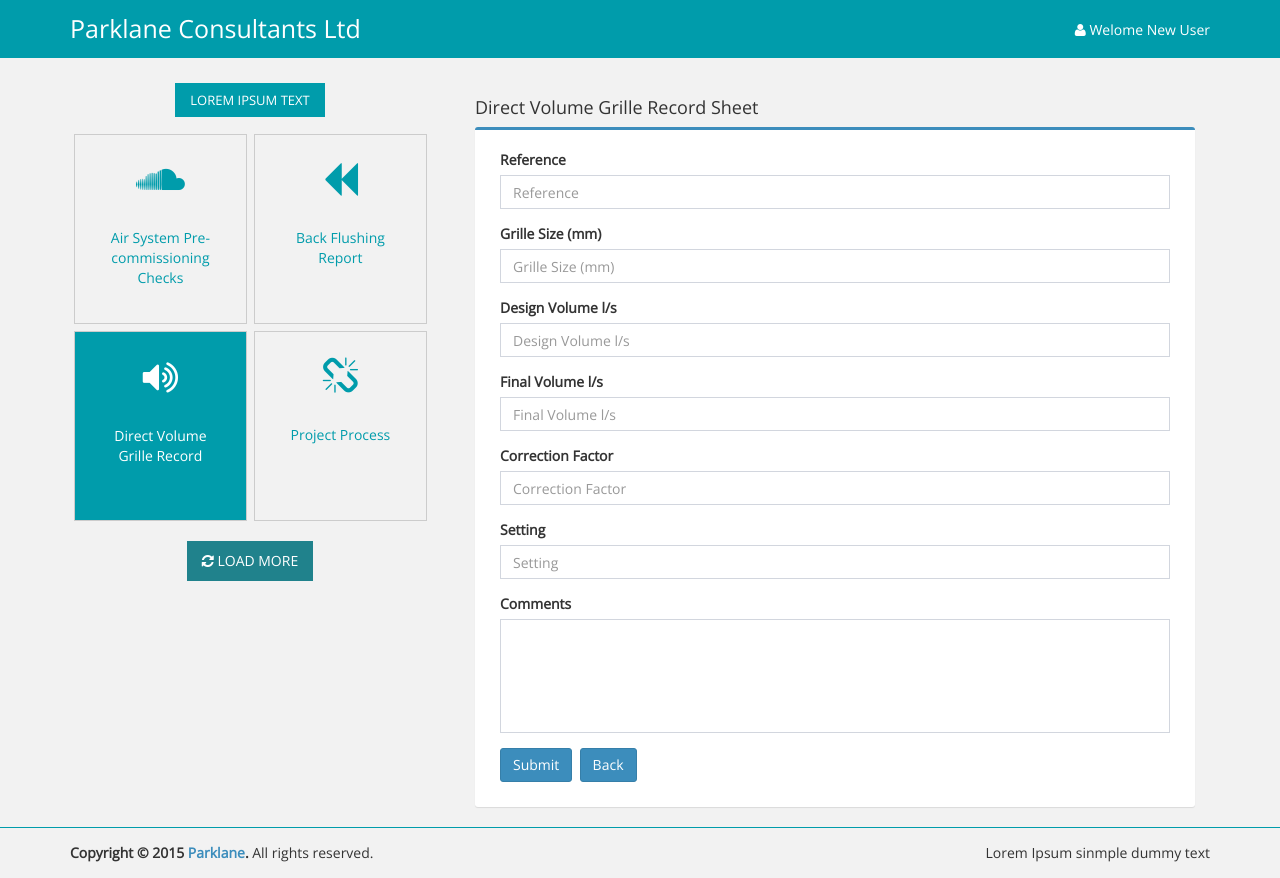
After one commit to mrpoobalan/park, a CodeIgniter app: page /database/projectmaster/create_direct_volume in a window 1280 px wide. The commit adds this page. Run offline with CodeIgniter, Linux system fonts and the light colour scheme.

Commit message:
direct volume page added

```diff
--- a/application/controllers/Projectmaster.php
+++ b/application/controllers/Projectmaster.php
@@ -120,28 +120,11 @@ class Projectmaster extends MY_Controller {
         $result['backflush'] = $this->projectprocess->get_back_flush();
         $result['project'] = $this->projectprocess->get_project_process();
         $this->viewTemplates('backflush_view', $result);
-        return false;
-        $this->form_validation->set_rules('reference', 'Reference', 'required');
-        $this->form_validation->set_rules('temperature', 'Temperature', 'required');
-        if ($this->form_validation->run() == FALSE) {
-
-            $result['project'] = $this->projectprocess->get_project_process();
-            $this->viewTemplates('backflush_view', $result);
-        } else {
-            $data = array(
-                'reference' => $this->input->post('reference'),
-                'temperature' => $this->input->post('temperature'),
-                'comments' => $this->input->post('comments'),
-            );
-            $last_insert_id = $this->projectprocess->insert_backflush($data);
-            $result = array();
-            $this->viewTemplates('backflush_create_view', $result);
-        }
     }
 
     public function createBlackflush() {
         $this->form_validation->set_rules('reference', 'Reference', 'required');
-        $this->form_validation->set_rules('temperature', 'Temperature', 'required');
+        $this->form_validation->set_rules('temperature', 'Temperature', 'required|is_natural|numeric');
         if ($this->form_validation->run() == FALSE) {
             $result = array();
             $this->viewTemplates('backflush_create_view', $result);
@@ -158,4 +141,46 @@ class Projectmaster extends MY_Controller {
         }
     }
 
+    public function directvol() {
+
+        $result['direct_volume'] = $this->projectprocess->get_direct_volume();
+        $result['project'] = $this->projectprocess->get_project_process();
+        $this->viewTemplates('direct_volume_view', $result);
+    }
+
+    public function create_direct_volume() {
+        $this->form_validation->set_rules('reference', 'Reference', 'required');
+        $this->form_validation->set_rules('grille', 'Grille Size', 'required|is_natural|numeric');
+        $this->form_validation->set_rules('design', 'Design Volume', 'required|is_natural|numeric');
+        $this->form_validation->set_rules('finalvol', 'Final Volume', 'required|is_natural|numeric');
+        $this->form_validation->set_rules('correctionfact', 'Correction Factor', 'required|is_natural|numeric');
+        $this->form_validation->set_rules('settings', 'Setting', 'required');
+        if ($this->form_validation->run() == FALSE) {
+            $result = array();
+            $this->viewTemplates('directvol_create_view', $result);
+        } else {
+            $design = $this->input->post('design');
+            $finalvolume = $this->input->post('finalvol');
+            $correctionfactor = $this->input->post('correctionfact');
+            $actualvolume = $finalvolume * $correctionfactor;
+            $percentage = ($actualvolume / $design);
+            $data = array(
+                'reference' => $this->input->post('reference'),
+                'grillesize' => $this->input->post('grille'),
+                'designvolume' => $design,
+                'finalvolume' => $finalvolume,
+                'correctionfactor' => $correctionfactor,
+                'actualvolume' => $actualvolume,
+                'percentage' => $percentage,
+                'settings' => $this->input->post('settings'),
+                'comments' => $this->input->post('comments'),
+            );
+            $last_insert_id = $this->projectprocess->insert_directvolume($data);
+
+            $result['project'] = $this->projectprocess->get_project_process();
+            $result['direct_volume'] = $this->projectprocess->get_direct_volume();
+            $this->viewTemplates('direct_volume_view', $result);
+        }
+    }
+
 }
--- a/application/models/Projectprocess.php
+++ b/application/models/Projectprocess.php
@@ -66,6 +66,18 @@ class Projectprocess extends CI_Model {
         return $result = $query->result_array();
     }
 
+    public function insert_directvolume($data) {
+        $this->db->insert('directvolume', $data);
+        $insert_id = $this->db->insert_id();
+        return $insert_id;
+    }
+
+    public function get_direct_volume() {
+        $sql = "SELECT * FROM directvolume";
+        $query = $this->db->query($sql);
+        return $result = $query->result_array();
+    }
+
 }
 
 ?>
--- a/application/views/airsystem_process_view.php
+++ b/application/views/airsystem_process_view.php
@@ -91,7 +91,7 @@ defined('BASEPATH') OR exit('No direct script access allowed');
                                 <label><input type="radio" <?php echo $checkedno; ?> name="check<?php echo $processstep['id']; ?>[checkbox]" value="N" <?php echo set_radio('check' . $processstep['id'] . '[checkbox]', 'N'); ?>>No</label>
                                 <label><input type="radio" <?php echo $checkedna; ?> name="check<?php echo $processstep['id']; ?>[checkbox]" value="N/A" <?php echo set_radio('check' . $processstep['id'] . '[checkbox]', 'N/A'); ?>>N/A</label>
                             </td><span style='color: red'><?php echo form_error('check' . $processstep['id'] . '[checkbox]'); ?></span>
-    <!--                            <td><input type="textarea" class="form-control" name="check<?php echo $processstep['id']; ?>[comments]" id="comments<?php //echo $processstep['id'];                                                                              ?>" value="<?php
+    <!--                            <td><input type="textarea" class="form-control" name="check<?php echo $processstep['id']; ?>[comments]" id="comments<?php //echo $processstep['id'];                                                                               ?>" value="<?php
                             if (!empty($airsystem)) {
                                 $airsystem[$processstep['id'] - 1]['comments'];
                             }
@@ -119,9 +119,11 @@ defined('BASEPATH') OR exit('No direct script access allowed');
                                 <tbody>
                                     <tr>
                                         <td>Comments</td>
-                                        <td ><textarea style="resize:none;width:603px; height:117px;" id="projproc_comments" name="projproc_comments" class="form-control custom-control" rows="5" col="15"  <?php echo set_value('projproc_comments'); ?>><?php
+                                        <td ><textarea style="resize:none;width:603px; height:117px;" id="projproc_comments" name="projproc_comments" class="form-control custom-control" rows="5" col="15"  ><?php
                                                 if (!empty($projectcomments)) {
                                                     echo $projectcomments['comments'];
+                                                } else {
+                                                    echo set_value('projproc_comments');
                                                 }
                                                 ?></textarea></td>
 
--- a/application/views/backflush_create_view.php
+++ b/application/views/backflush_create_view.php
@@ -10,17 +10,17 @@ defined('BASEPATH') OR exit('No direct script access allowed');
                 <div class="box-body ">
                     <div class="form-group">
                         <label >Reference</label>
-                        <input type="text" class="form-control" name="reference" id="username" placeholder="Reference" value="" required ><span style='color: red'><?php echo form_error('reference'); ?></span>
+                        <input type="text" class="form-control" name="reference" id="username" placeholder="Reference" value="<?php echo set_value('reference'); ?>" required ><span style='color: red'><?php echo form_error('reference'); ?></span>
                     </div>
 
                     <div class="form-group">
                         <label >Temperature</label>
-                        <input type="text" class="form-control" name="temperature" id="temperature" placeholder="Temperature" value="" required><span style='color: red'><?php echo form_error('temperature'); ?></span>
+                        <input type="text" class="form-control" name="temperature" id="temperature" placeholder="Temperature" value="<?php echo set_value('temperature'); ?>" required><span style='color: red'><?php echo form_error('temperature'); ?></span>
                     </div>
 
                     <div class="form-group">
                         <label >Comments</label>
-                        <textarea name="comments" id="comments" class="form-control custom-control" rows="5" style="resize:none" <?php echo set_value('comments'); ?>></textarea>
+                        <textarea name="comments" id="comments" class="form-control custom-control" rows="5" style="resize:none"><?php echo set_value('comments'); ?></textarea>
                     </div>
                     <div >
                         <?php if (empty($airsystem)) { ?>
--- a/application/views/common/footer.php
+++ b/application/views/common/footer.php
@@ -32,9 +32,11 @@ defined('BASEPATH') OR exit('No direct script access allowed');
 //                    'bSortable': false,
 //                    'aTargets': [0]
 //                }]
-
+            "scrollX": true
         });
-
+        $("#example2").DataTable({
+            "scrollX": true
+        });
     });
 </script>
 <script>
--- a/application/views/common/left_content.php
+++ b/application/views/common/left_content.php
@@ -19,7 +19,7 @@ defined('BASEPATH') OR exit('No direct script access allowed');
                     </a>
                 </div>
                 <div class="tabbox animated zoomIn element">
-                    <a href="#" id="directvolume">
+                    <a href="<?php echo base_url(); ?>projectmaster/directvol" id="directvol">
                         <p><i class="fa fa-volume-up"></i></p>
                         <p>Direct Volume Grille Record</p>
                     </a>
@@ -43,10 +43,20 @@ defined('BASEPATH') OR exit('No direct script access allowed');
                 if (activeclass == 'airSystem') {
                     jQuery("#airSystem").addClass('active');
                     jQuery("#backflush").removeClass('active');
+                    jQuery("#directvol").removeClass('active');
                 }
-                else if (activeclass == 'backflush') {
+                else if (activeclass == 'backflush' || activeclass == 'createBlackflush') {
+                    jQuery("#backflush").addClass('active');
                     jQuery("#airSystem").removeClass('active');
-                    jQuery("#backflush").addClass('active');
+                    jQuery("#directvol").removeClass('active');
+                } else if (activeclass == 'directvol' || activeclass == 'create_direct_volume') {
+                    jQuery("#directvol").addClass('active');
+                    jQuery("#airSystem").removeClass('active');
+                    jQuery("#backflush").removeClass('active');
+                } else {
+                    jQuery("#airSystem").addClass('active');
+                    jQuery("#backflush").removeClass('active');
+                    jQuery("#directvol").removeClass('active');
                 }
 
             });
--- /dev/null
+++ b/application/views/directvol_create_view.php
@@ -0,0 +1,53 @@
+<?php
+defined('BASEPATH') OR exit('No direct script access allowed');
+?>
+<div class="col-md-8">
+    <div class="content">
+        <h4 class="animated zoomIn">Direct Volume Grille Record Sheet</h4>
+        <form role="form" method="post" action="<?php echo base_url(); ?>projectmaster/create_direct_volume">
+            <div class="box animated zoomIn">
+
+                <div class="box-body ">
+                    <div class="form-group">
+                        <label >Reference</label>
+                        <input type="text" class="form-control" name="reference" id="username" placeholder="Reference" value="<?php echo set_value('reference'); ?>" required ><span style='color: red'><?php echo form_error('reference'); ?></span>
+                    </div>
+
+                    <div class="form-group">
+                        <label >Grille Size (mm)</label>
+                        <input type="text" class="form-control" name="grille" id="grille" placeholder="Grille Size (mm)" value="<?php echo set_value('grille'); ?>" required><span style='color: red'><?php echo form_error('grille'); ?></span>
+                    </div>
+                    <div class="form-group">
+                        <label >Design Volume l/s</label>
+                        <input type="text" class="form-control" name="design" id="design" placeholder="Design Volume l/s" value="<?php echo set_value('design'); ?>" required><span style='color: red'><?php echo form_error('design'); ?></span>
+                    </div>
+                    <div class="form-group">
+                        <label >Final Volume l/s</label>
+                        <input type="text" class="form-control" name="finalvol" id="finalvol" placeholder="Final Volume l/s" value="<?php echo set_value('finalvol'); ?>" required><span style='color: red'><?php echo form_error('finalvol'); ?></span>
+                    </div>
+                    <div class="form-group">
+                        <label >Correction Factor</label>
+                        <input type="text" class="form-control" name="correctionfact" id="correctionfact" placeholder="Correction Factor" value="<?php echo set_value('correctionfact'); ?>" required><span style='color: red'><?php echo form_error('correctionfact'); ?></span>
+                    </div>
+
+                    <div class="form-group">
+                        <label >Setting</label>
+                        <input type="text" class="form-control" name="settings" id="settings" placeholder="Setting" value="<?php echo set_value('settings'); ?>" required><span style='color: red'><?php echo form_error('settings'); ?></span>
+                    </div>
+                    <div class="form-group">
+                        <label >Comments</label>
+                        <textarea name="comments" id="comments" class="form-control custom-control" rows="5" style="resize:none" ><?php echo set_value('comments'); ?></textarea>
+                    </div>
+                    <div>
+
+                        <button class="btn btn-primary" type="submit">Submit</button>
+
+                        &nbsp;<a href="<?php echo base_url(); ?>projectmaster/directvol"><button class="btn btn-primary" type="button">Back  </button></a>
+                    </div>
+
+                </div><!-- /.box-body -->
+
+            </div><!-- /.box -->
+        </form>
+    </div>
+</div>
```
Also changed, not shown: application/views/direct_volume_view.php (added, +96 -0 lines).
